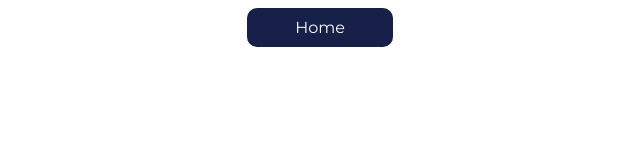
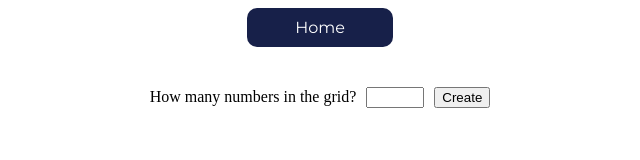
Before and after one commit to gerkki/DDU2_Projekt, a plain HTML site: page remove/index.html in a window 1280 px wide. Shown: the whole page, without its empty margins (320-960 px from the left). Drawn offline with Linux system fonts and the light colour scheme.

Commit message:
Skapande av grid-input och knapp
Skapade layouten och elementen i diven som ska göra det möjligt att generara boxar i griden.

```diff
--- a/common.css
+++ b/common.css
@@ -3,14 +3,12 @@
     src: url(Montserrat-VariableFont_wght.ttf);
 }
 
-body {
+.menu {
     font-family: Montserrat;
-}
-
-.menu {
     display: flex;
     justify-content: center;
     gap: 10px;
+    padding-bottom: 25px;
 }
 
 .menu a {
@@ -34,3 +32,14 @@ body {
 .menu a.external_link:hover {
     color: #333333;
 }
+
+.controls_div {
+    display: flex;
+    gap: 10px;
+    justify-content: center;
+    align-items: center;
+}
+
+input {
+    text-align: center;
+}
--- a/common.js
+++ b/common.js
@@ -0,0 +1,13 @@
+const controlsDiv = document.getElementById("controls");
+const howManyParagraph = document.createElement("p");
+howManyParagraph.textContent = "How many numbers in the grid?";
+controlsDiv.appendChild(howManyParagraph);
+
+const gridInputBox = document.createElement("input");
+gridInputBox.type = "text";
+gridInputBox.style.width = "50px";
+controlsDiv.appendChild(gridInputBox);
+
+const createGridButton = document.createElement("button");
+createGridButton.textContent = "Create";
+controlsDiv.appendChild(createGridButton);
--- a/remove/index.html
+++ b/remove/index.html
@@ -12,6 +12,9 @@
     <nav class="menu">
         <a href="../index.html">Home</a>
     </nav>
+
+    <div id="controls" class="controls_div"></div>
+
     <script src="../common.js"></script>
 </body>
 
```
